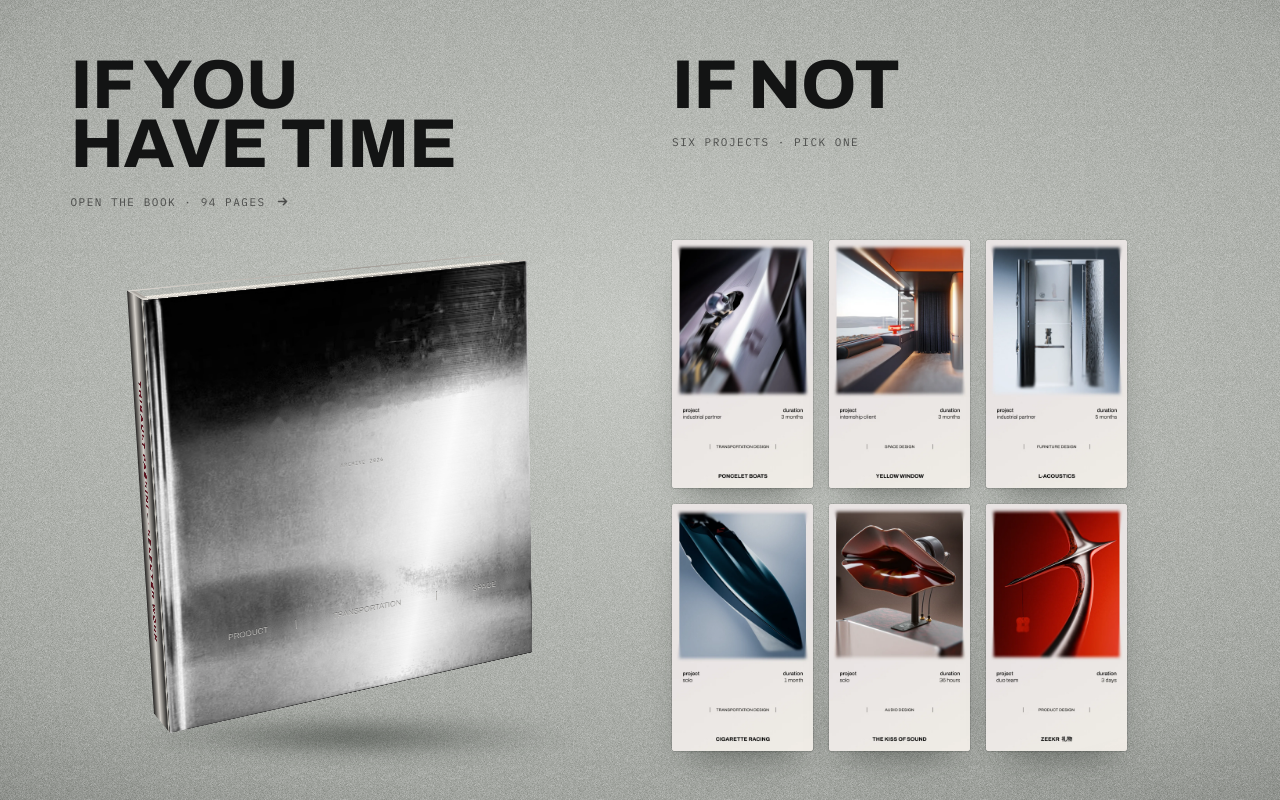
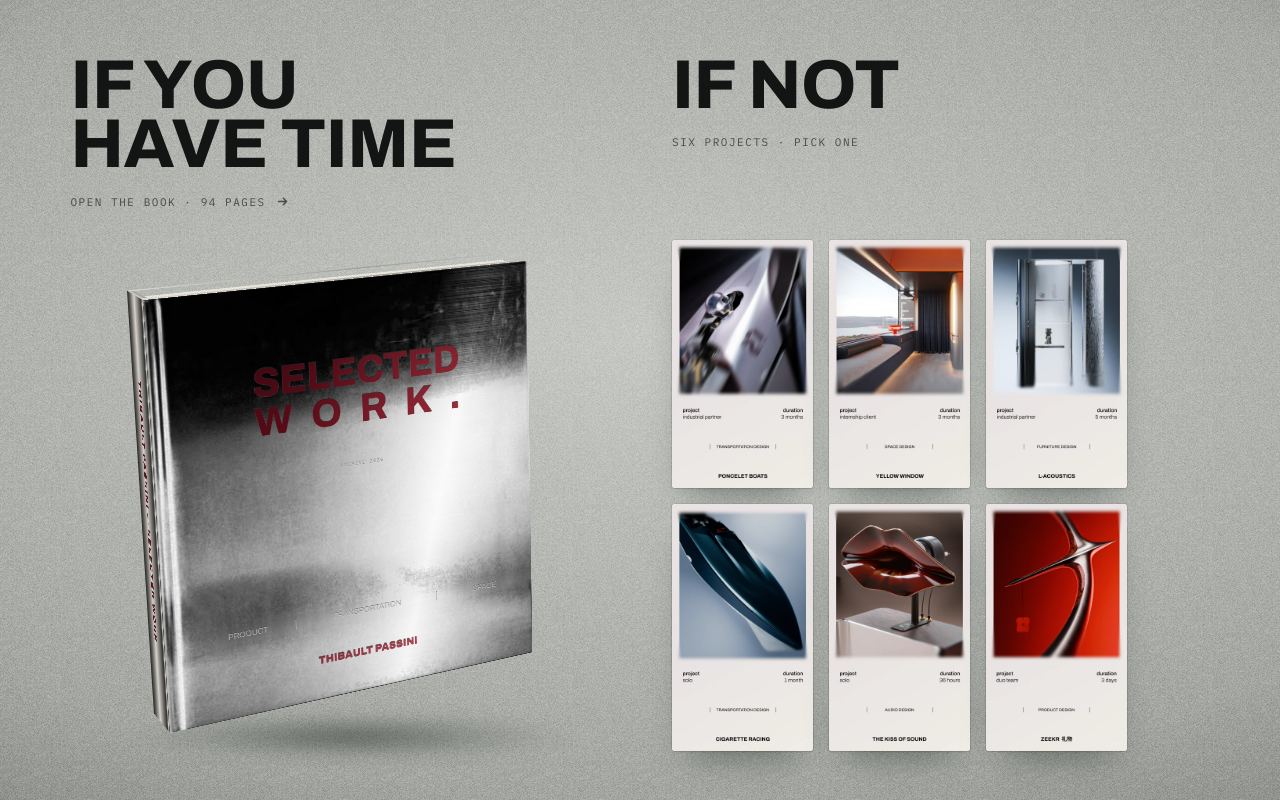
Before and after one commit to tpassinidesign/donpassini.studio, a plain HTML site: page index.html in a window 1280 px wide. Drawn offline with nearby package versions, Linux system fonts and the light colour scheme; a web font is replaced by a local one.

Commit message:
Add files via upload

```diff
--- a/index.html
+++ b/index.html
@@ -173,12 +173,19 @@ button.sub:hover svg{transform:translateX(4px)}
   -webkit-mask:url(fx/brush.webp) 0 0/100% 34%; mask:url(fx/brush.webp) 0 0/100% 34%}
 .metal .sp3{mix-blend-mode:soft-light;
   background:radial-gradient(ellipse 65% 48% at calc(var(--lx)*100%) var(--gy), rgba(255,255,255,.75), rgba(255,255,255,0) 72%)}
-.metal .red{position:absolute; inset:0; color:transparent;
+/* Safari: background-clip:text and filter must sit on different elements, or the text vanishes */
+.metal .red{position:absolute; inset:0;
+  filter:drop-shadow(calc((var(--lx) - .5)*.12cqh) -0.11cqh 0 rgba(0,0,0,.78)) drop-shadow(0 0.12cqh 0 rgba(255,255,255,.55))}
+.metal .red>div{color:#6a1020; -webkit-text-fill-color:transparent; color:transparent;
   background:
     linear-gradient(180deg, rgba(0,0,0,.42), rgba(0,0,0,.08) 32%, rgba(0,0,0,0) 60%, rgba(255,255,255,.12)),
     linear-gradient(104deg, #3a060e 0%, #620e1c calc(var(--s) - 34%), #a8303f var(--s), #620e1c calc(var(--s) + 34%), #34050c 100%);
-  -webkit-background-clip:text; background-clip:text;
-  filter:drop-shadow(calc((var(--lx) - .5)*.12cqh) -0.11cqh 0 rgba(0,0,0,.78)) drop-shadow(0 0.12cqh 0 rgba(255,255,255,.55))}
+  background-size:100cqw 100cqh; background-repeat:no-repeat;
+  -webkit-background-clip:text; background-clip:text}
+.metal .red>.ttl{background-position:-5.2cqw -17.2cqh}
+.metal .red>.nm{background-position:-5.2cqw -89cqh}
+@supports not ((-webkit-background-clip:text) or (background-clip:text)){
+  .metal .red>div{color:#6a1020; -webkit-text-fill-color:#6a1020; background:none}}
 .metal .ttl{position:absolute; left:5.2%; right:0; top:17.2%; text-align:center;
   font:760 9.3cqh/.968 var(--cond); font-stretch:68%; letter-spacing:-.004em; white-space:nowrap}
 .metal .blk{display:inline-block; text-align:left}
```
